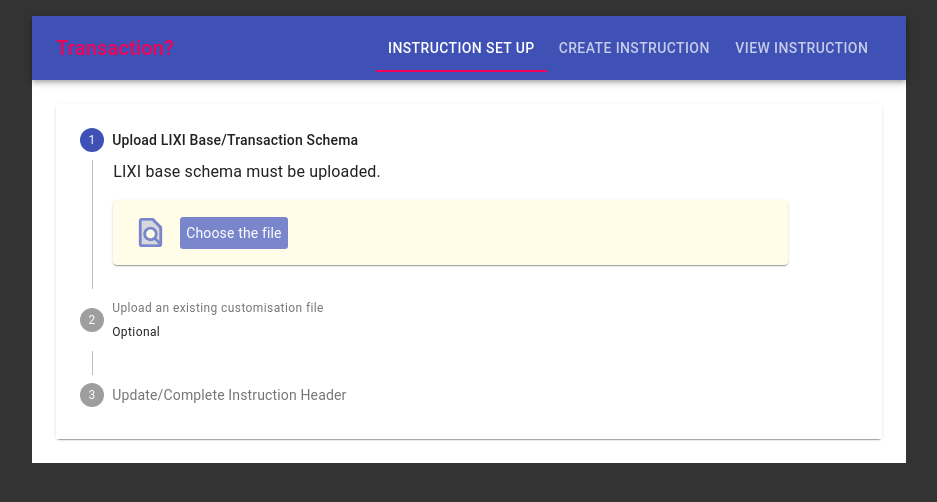
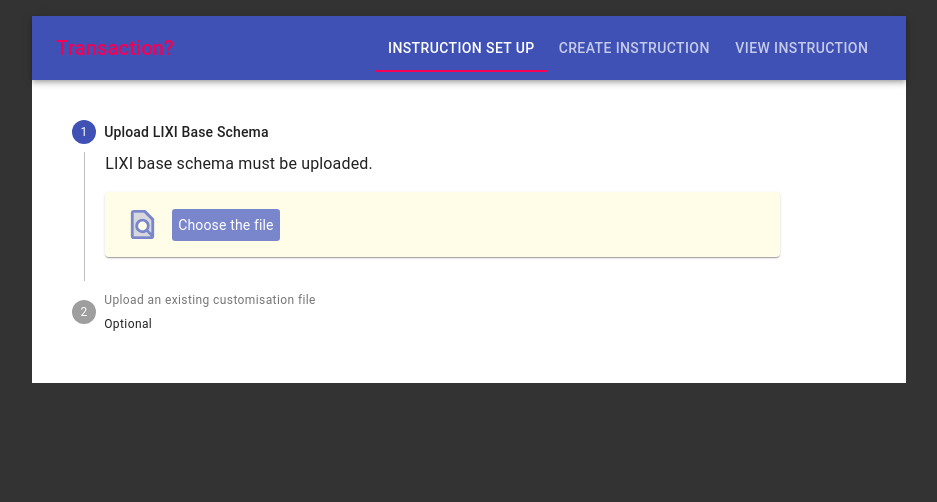
Before and after one commit to Bayat-Alireza/lixi-customiser, a React (Create React App) app: page / in a window 1280 px wide. Shown: the top 502 px of the page, without its empty margins (171-1108 px from the left). Built offline with nearby package versions, Linux system fonts and the light colour scheme.

Commit message:
Remove third step and simplify the upload process - Fix a typo

```diff
--- a/src/components/vertical-stepper/VerticalStepper.tsx
+++ b/src/components/vertical-stepper/VerticalStepper.tsx
@@ -3,19 +3,20 @@ import Stepper from "@material-ui/core/Stepper";
 import Step from "@material-ui/core/Step";
 import StepLabel from "@material-ui/core/StepLabel";
 import StepContent from "@material-ui/core/StepContent";
-import Button from "@material-ui/core/Button";
-import Paper from "@material-ui/core/Paper";
+// import Button from "@material-ui/core/Button";
+// import Paper from "@material-ui/core/Paper";
 import Typography from "@material-ui/core/Typography";
 import { useStyles } from "./verticalStepperStyle";
 
 import { useAction } from "../../hooks/useActions";
-import ArrowBackIosIcon from "@material-ui/icons/ArrowBackIos";
+// import ArrowBackIosIcon from "@material-ui/icons/ArrowBackIos";
 
-import RotateLeftIcon from "@material-ui/icons/RotateLeft";
+// import RotateLeftIcon from "@material-ui/icons/RotateLeft";
 
 import { UploadSchemaStep } from "./upload-schema-step/UploadSchemaStep";
 import { UploadCustomisationInstruction } from "./upload-customisation-instruction/UploadCustomisationInstruction";
-import { CompleteInstructionsHeader } from "./complete-instructions-header/CompleteInstructionsHeader";
+// import { CompleteInstructionsHeader } from "./complete-instructions-header/CompleteInstructionsHeader";
+import CssBaseline from "@material-ui/core/CssBaseline";
 // import { Divider } from "@material-ui/core";
 
 function getSteps() {
@@ -81,10 +82,11 @@ export const VerticalLinearStepper: React.FC = () => {
 
 
   return (
-    <Paper className={classes.root}>
-      <Stepper activeStep={activeStep} orientation="vertical">
+    <div className={classes.root}>
+      <CssBaseline/>
+      <Stepper className={classes.stepper} activeStep={activeStep} orientation="vertical">
         <Step>
-        <StepLabel>{"Upload LIXI Base/Transaction Schema"}</StepLabel>
+        <StepLabel>{"Upload LIXI Base Schema"}</StepLabel>
         <StepContent>
             <UploadSchemaStep handelNextClicked={handleNext}  />
         </StepContent>
@@ -105,14 +107,14 @@ export const VerticalLinearStepper: React.FC = () => {
 
           </StepContent>
         </Step>
-        <Step>
+        {/* <Step>
           <StepLabel>Update/Complete Instruction Header</StepLabel>
           <StepContent>
           <CompleteInstructionsHeader activeStep={activeStep} handelBack={handleBack} handelNext={handleNext} />
           </StepContent>
-        </Step>
+        </Step> */}
       </Stepper>
-      {activeStep === steps.length && (
+      {/* {activeStep === steps.length && (
         <>
           <Paper
             style={{ margin: "1rem" }}
@@ -154,8 +156,8 @@ export const VerticalLinearStepper: React.FC = () => {
           >
           </Paper>
         </>
-      )}
+      )} */}
 
-    </Paper>
+    </div>
   );
 };
--- a/src/components/vertical-stepper/complete-instructions-header/CompleteInstructionsHeader.tsx
+++ b/src/components/vertical-stepper/complete-instructions-header/CompleteInstructionsHeader.tsx
@@ -63,9 +63,9 @@ export const CompleteInstructionsHeader: React.FC<ICompleteCustomisationHeader>
     setInstructionHeader,
   ] = React.useState<InstructionHeader>(initialValue);
 
-  React.useEffect(() => {
-    console.log("Sub-Schema:", subSchema);
-  }, [subSchema]);
+  // React.useEffect(() => {
+  //   console.log("Sub-Schema:", subSchema);
+  // }, [subSchema]);
 
   React.useEffect(() => {
     const transaction = (): Promise<
@@ -134,7 +134,7 @@ export const CompleteInstructionsHeader: React.FC<ICompleteCustomisationHeader>
                         size: "small",
                       }}
                       selectProps={{
-                        className: classes.selectObtion,
+                        className: classes.selectOption,
                         autoWidth: true,
                       }}
                     />
--- a/src/components/vertical-stepper/complete-instructions-header/completeInstructionHeaderStyle.ts
+++ b/src/components/vertical-stepper/complete-instructions-header/completeInstructionHeaderStyle.ts
@@ -6,7 +6,7 @@ export const useStyles = makeStyles((theme: Theme) =>
       margin: theme.spacing(0, 1, 0, 0),
       width: "10rem",
     },
-    selectObtion: {
+    selectOption: {
       // width: "12rem",
     },
     uploadContainer: {
--- a/src/components/vertical-stepper/verticalStepperStyle.ts
+++ b/src/components/vertical-stepper/verticalStepperStyle.ts
@@ -4,7 +4,17 @@ export const useStyles = makeStyles((theme: Theme) =>
   createStyles({
     root: {
       width: "100%",
+      padding: 0,
+      margin: 0,
       // margin: theme.spacing(1),
+    },
+    stepper:  {
+      padding:  "0.5rem",
+      margin:  "0.5rem",
+      [theme.breakpoints.down("xs")]:{
+        padding:  "0.2rem",
+        margin:  "0.2rem"
+      }
     },
     button: {
       marginTop: theme.spacing(1),
```
